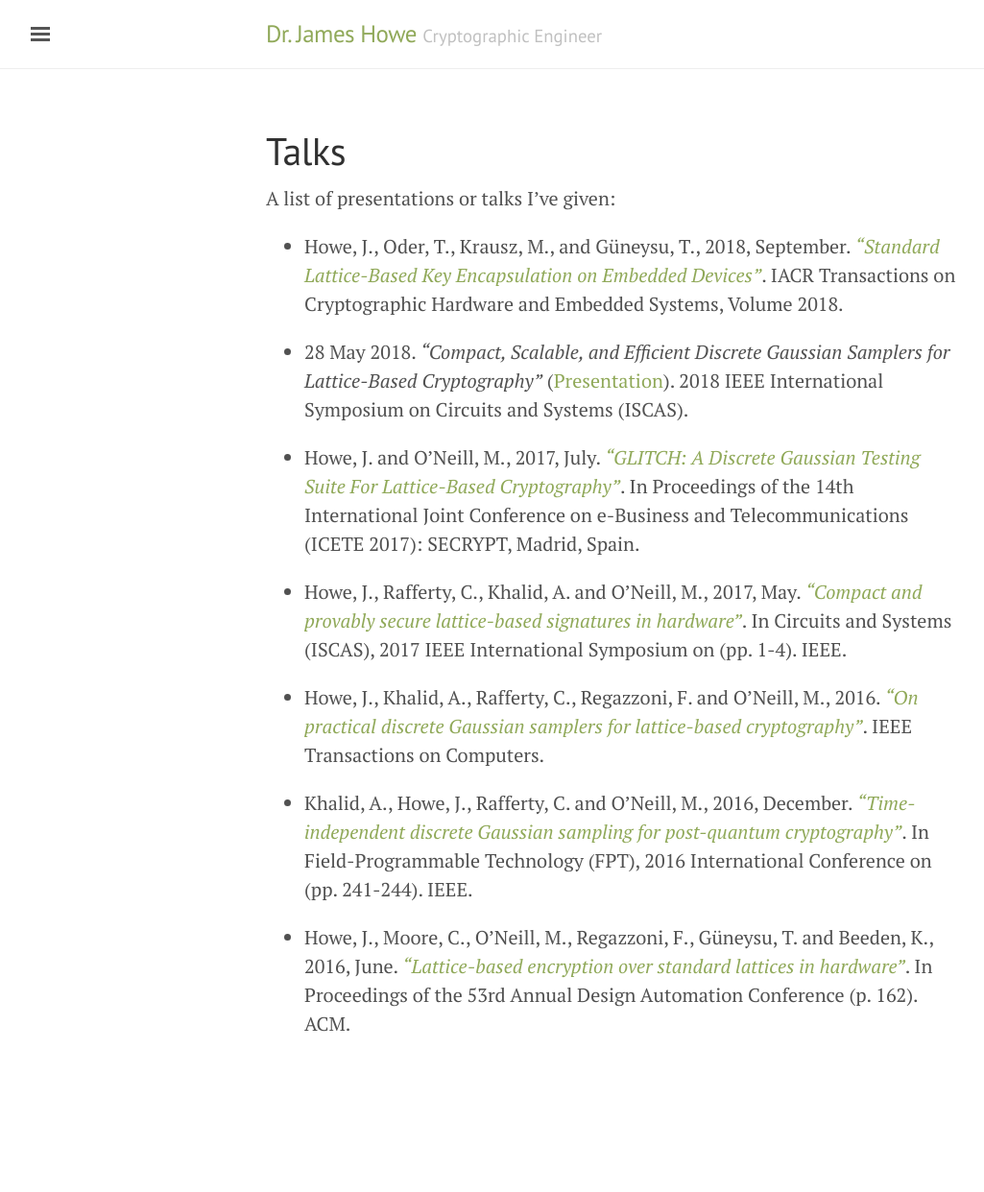
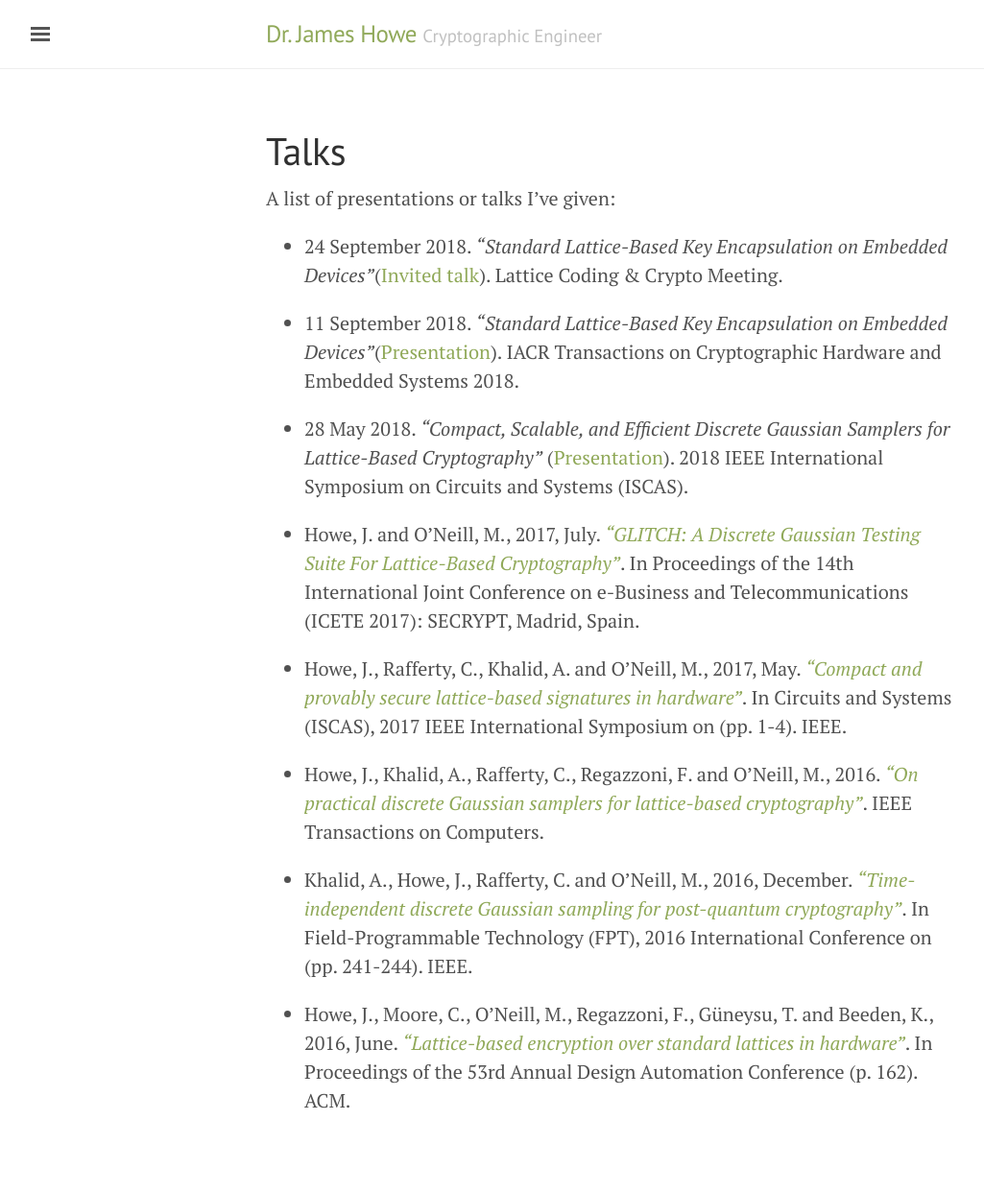
Before and after one commit to jameshoweee/jameshoweee.github.io, a Jekyll site: the page built from talks.md, in a window 1280 px wide. Shown: the whole page at 96% size, without its empty margins (3-1028 px from the left). Built offline with Jekyll 4.4.1, drawn with Linux system fonts in a browser that asks for light colours; before the commit the page ends 1162 px from its top, so only the background shows below that.

Commit message:
Update talks.md

```diff
--- a/talks.md
+++ b/talks.md
@@ -6,7 +6,9 @@ permalink: /talks/
 
 A list of presentations or talks I've given:
 
-*	Howe, J., Oder, T., Krausz, M., and Güneysu, T., 2018, September. [*"Standard Lattice-Based Key Encapsulation on Embedded Devices"*](https://eprint.iacr.org/2018/686). IACR Transactions on Cryptographic Hardware and Embedded Systems, Volume 2018.
+* 24 September 2018. *"Standard Lattice-Based Key Encapsulation on Embedded Devices"*([Invited talk]()). Lattice Coding & Crypto Meeting.
+
+*	11 September 2018. *"Standard Lattice-Based Key Encapsulation on Embedded Devices"*([Presentation]()). IACR Transactions on Cryptographic Hardware and Embedded Systems 2018.
 
 *	28 May 2018. *"Compact, Scalable, and Efficient Discrete Gaussian Samplers for Lattice-Based Cryptography"* ([Presentation](https://player.vimeo.com/video/272220291)). 2018 IEEE International Symposium on Circuits and Systems (ISCAS).
 
```
